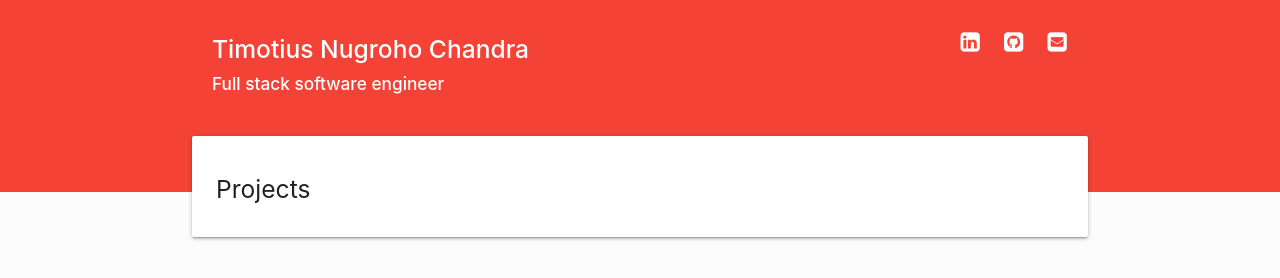
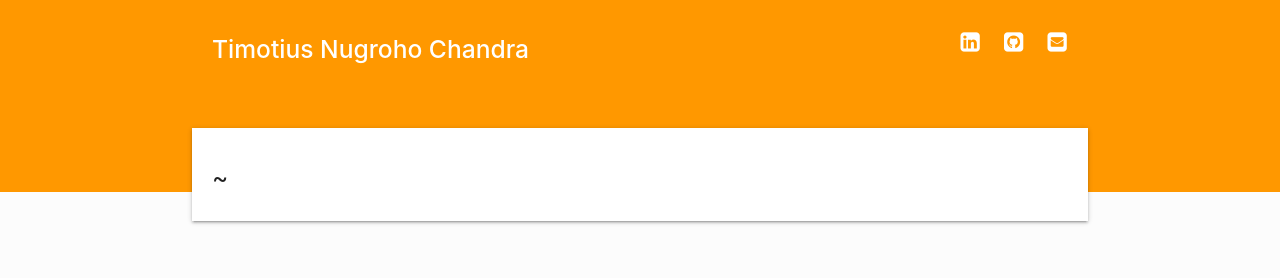
Before and after one commit to timotiusnc/timotiusnc.github.io, a plain HTML site: page index.html in a window 1280 px wide. Drawn offline with nearby package versions, Linux system fonts and the light colour scheme.

Commit message:
1. Change title 2. Remove project

```diff
--- a/css/style.css
+++ b/css/style.css
@@ -4,7 +4,7 @@ body {
 
 #top {
   height: 192px;
-  background: #F44336;
+  background: #ff9800;
   color: #fff;
 }
 
@@ -37,6 +37,7 @@ body {
 }
 
 #content {
+  padding: 20px;
   margin-top: -32px;
 }
 
--- a/index.html
+++ b/index.html
@@ -13,7 +13,6 @@
       <div class="row">
         <div class="name col s12 m6">
           <h5><strong>Timotius Nugroho Chandra</strong></h5>
-          <h6><strong>Full stack software engineer</strong></h6>
         </div>
 
         <div class="contacts col s12 m6">
@@ -25,9 +24,9 @@
     </div>
   </div>
 
-  <div id="content" class="container">
-    <div class="card-panel contacts">
-      <h5>Projects</h5>
+  <div class="container">
+    <div id="content" class="z-depth-1 white">
+      <h5>~</h5>
     </div>
   </div>
 
```
